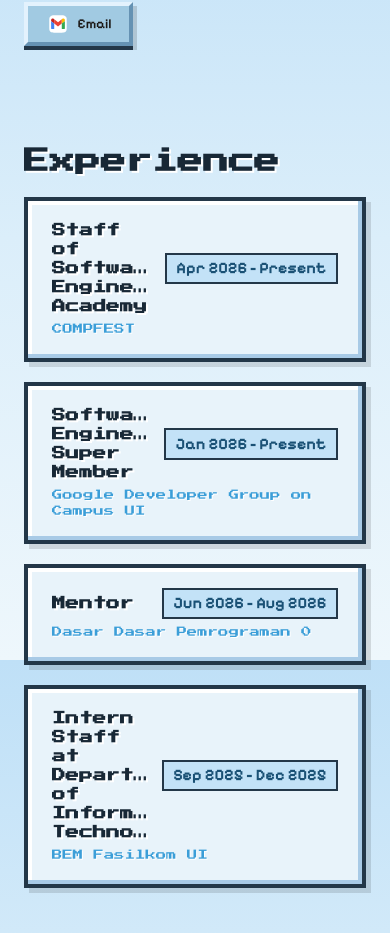
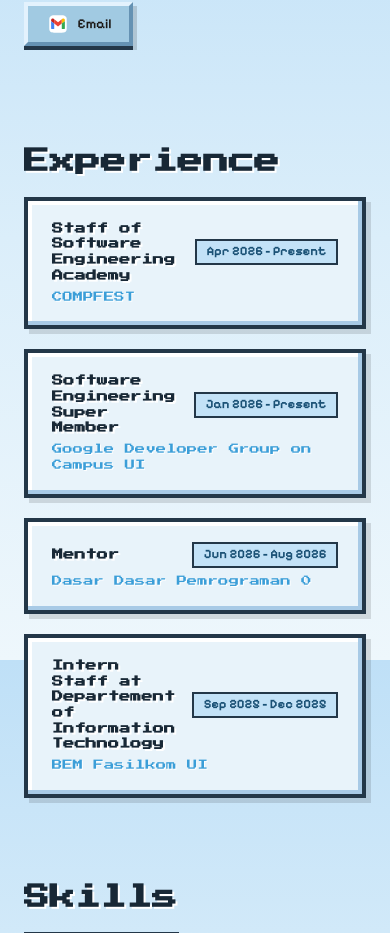
Before and after one commit to alpallel/portofolio, a Django app: page / in a window 390 px wide. Shown: the part 1028-1961 px from the top of the page. Run offline with Django 5.2, Linux system fonts and the light colour scheme.

Commit message:
fix: add adaptive font size on experience-item for mobile

```diff
--- a/static/css/style.css
+++ b/static/css/style.css
@@ -299,15 +299,15 @@ h1, h2, h3, .brand {
     justify-content: space-between;
     align-items: center;
     margin-bottom: 0.4rem;
-    flex-wrap: nowrap;
+    flex-wrap: wrap;
     gap: 0.5rem;
 }
 
 .experience-item h3 {
-    font-size: 0.85rem;
+    font-size: clamp(0.7rem, 2vw, 1rem);
     line-height: 1.4;
-    white-space: wrap;
-    overflow: hidden;
+    white-space: normal;
+    overflow-wrap: break-word;
     text-overflow: ellipsis;
     min-width: 0;
 }
@@ -324,7 +324,7 @@ h1, h2, h3, .brand {
 .experience-date {
     flex-shrink: 0;
     font-family: var(--font-pixel-body);
-    font-size: 1rem;
+    font-size: clamp(0.8rem, 2vw, 1rem);
     font-weight: 700;
     color: #1a5175;
     background: #c3e2f7;
```
